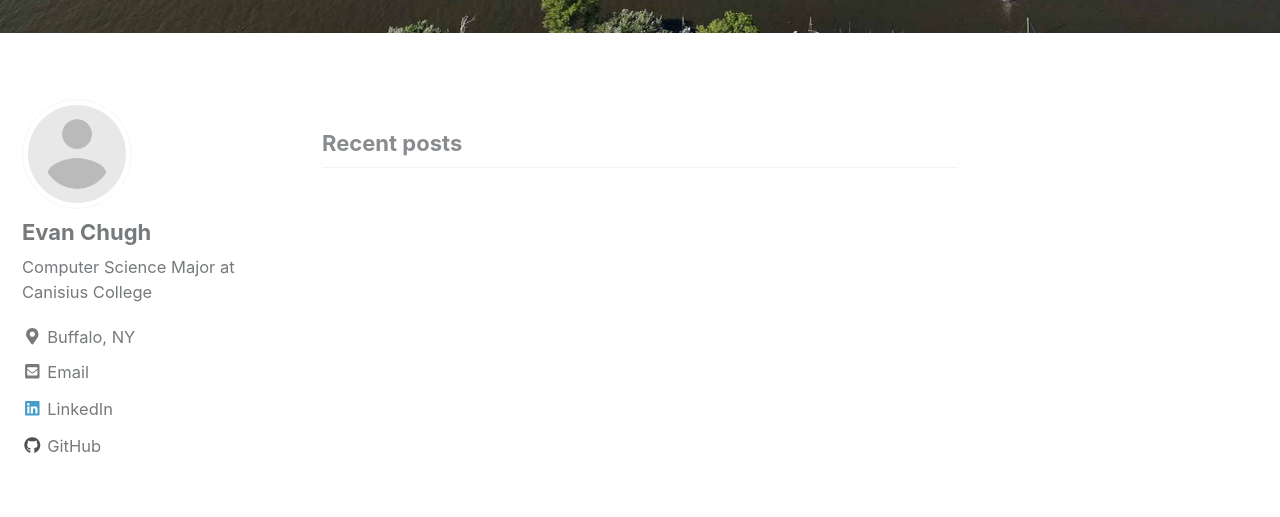
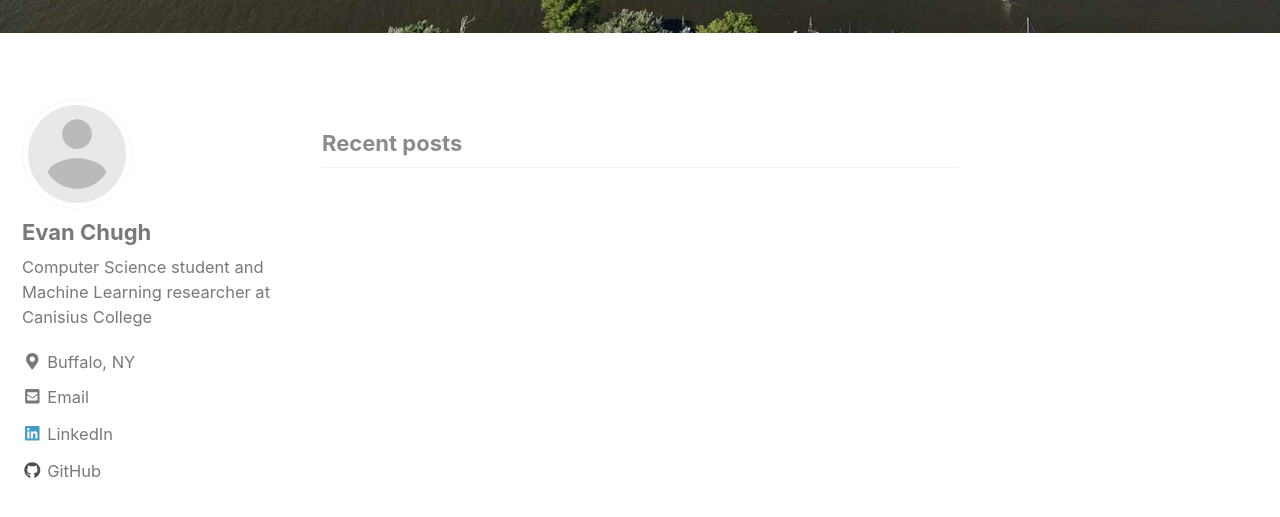
Before and after one commit to evanchugh/evanchugh.github.io, a Jekyll site: the page built from index.html, in a window 1280 px wide and 900 px high, scrolled down 568 px. Shown: the top 517 px of the window. Built offline with Jekyll 4.4.1, drawn with Linux system fonts in a browser that asks for light colours; nearby versions of some CDN libraries; the list of posts is cut into pages by our own code.

Commit message:
Further updated sidebar bio

```diff
--- a/_config.yml
+++ b/_config.yml
@@ -102,7 +102,7 @@ analytics:
 author:
   name             : "Evan Chugh"
   avatar           : "/images/bio-image-placeholder.png" # path of avatar image, e.g. "/assets/images/bio-photo.jpg"
-  bio              : "Computer Science Major at Canisius College"
+  bio              : "Computer Science student and Machine Learning researcher at Canisius College"
   location         : "Buffalo, NY"
   email            : "evanchugh@gmail.com"
   uri              :
```
